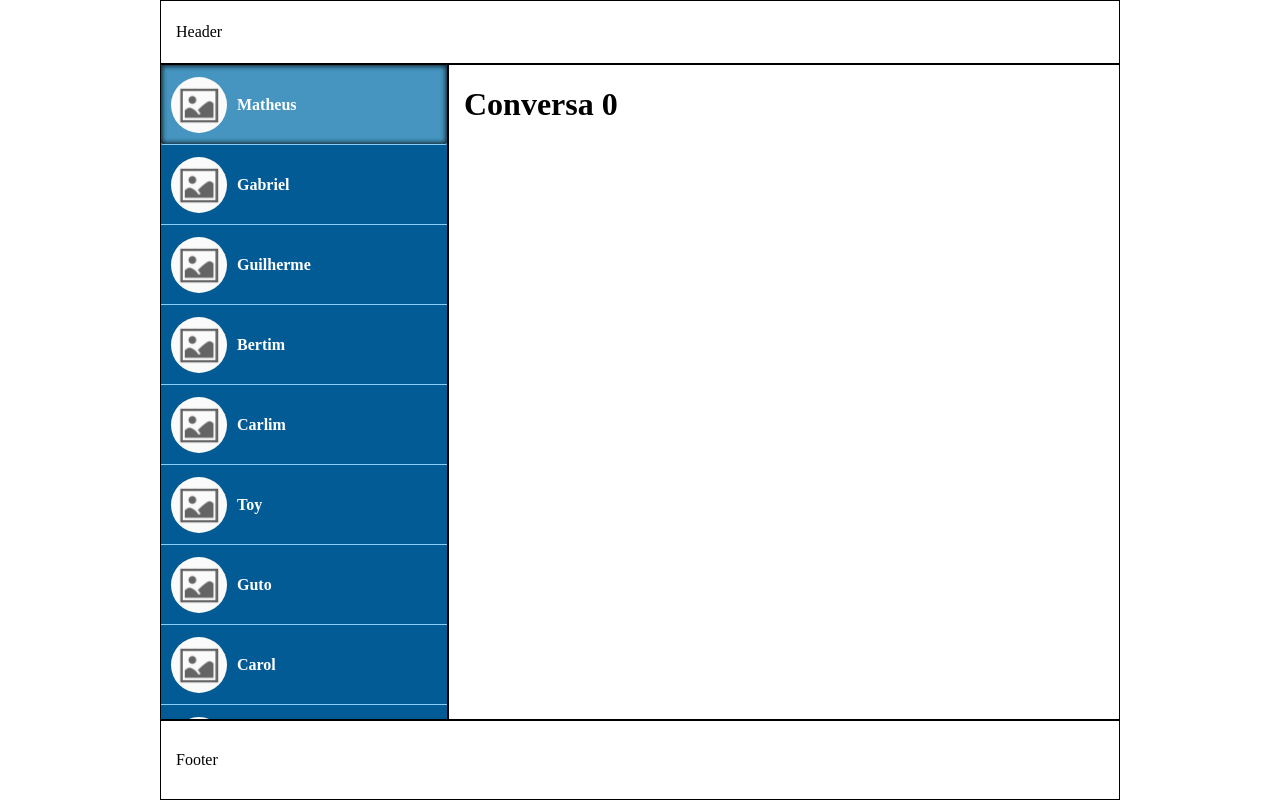
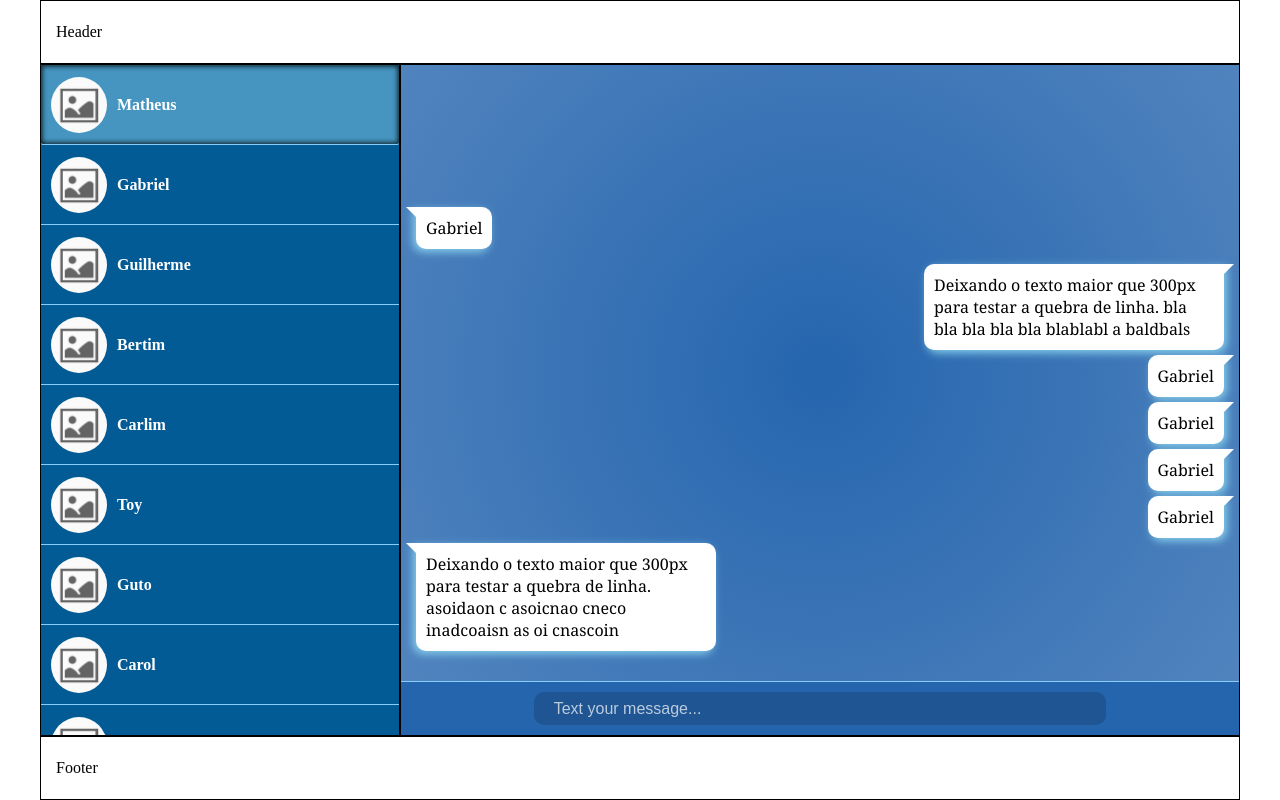
Before and after one commit to matheusclima/messenger, a React (Create React App) app in the folder frontend/: page / in a window 1280 px wide. Built offline with nearby package versions, Linux system fonts and the light colour scheme.

Commit message:
Criação do componente MessageViewer onde será realizada a troca de mensagens

```diff
--- a/frontend/src/App.css
+++ b/frontend/src/App.css
@@ -1,6 +1,6 @@
 :root {
     --header-height: 8vh;
-    --footer-height: 10vh;
+    --footer-height: 8vh;
 }
 
 * {
@@ -9,7 +9,7 @@
 
 body {
     margin: auto;
-    max-width: 960px;
+    max-width: 1200px;
 }
 
 .header {
@@ -27,11 +27,6 @@ main {
     height: calc(100vh - var(--header-height) - var(--footer-height));
 }
 
-.chat-list__messages {
-    border: 1px solid black;
-    padding-left: 15px;
-}
-
 .footer {
     display: flex;
     align-items: center;
--- a/frontend/src/App.js
+++ b/frontend/src/App.js
@@ -1,5 +1,6 @@
 import "./App.css";
 import ChatList from "./components/ChatList"
+import MessageViewer from "./components/MessageViewer"
 import {useState} from "react"
 
 function App() {
@@ -34,10 +35,7 @@ function App() {
       <main>
 
         <ChatList chatList = {chatList} changeActiveChatId = {changeActiveChatId}/>
-
-        <div className="chat-list__messages">
-          <h1>Conversa {activeChatId}</h1>
-        </div>
+        <MessageViewer activeChatId = {activeChatId}/>
 
       </main>
 
--- /dev/null
+++ b/frontend/src/components/MessageViewer/index.js
@@ -0,0 +1,122 @@
+import React, { useEffect, useState } from "react";
+import "./style.css";
+
+function MessageViewer({ activeChatId }) {
+  let chatList = [
+    {
+      id: 0,
+      chat: [
+        {
+          id: 0,
+          text: "Deixando o texto maior que 300px para testar a quebra de linha. asoidaon c asoicnao cneco inadcoaisn as oi cnascoin",
+          time: "10:30 AM",
+          type: "reciever",
+        },
+        {
+          id: 1,
+          text: "Gabriel",
+          time: "10:31 AM",
+          type: "sender",
+        },
+        {
+          id: 2,
+          text: "Gabriel",
+          time: "10:31 AM",
+          type: "sender",
+        },
+        {
+          id: 3,
+          text: "Gabriel",
+          time: "10:31 AM",
+          type: "sender",
+        },
+        {
+          id: 4,
+          text: "Gabriel",
+          time: "10:31 AM",
+          type: "sender",
+        },
+        {
+          id: 5,
+          text: "Deixando o texto maior que 300px para testar a quebra de linha. bla bla bla bla bla blablabl a baldbals",
+          time: "10:31 AM",
+          type: "sender",
+        },
+        {
+          id: 6,
+          text: "Gabriel",
+          time: "10:31 AM",
+          type: "reciever",
+        }
+      ],
+    },
+    {
+      id: 1,
+      chat: [
+        {
+          id: 0,
+          text: "Chat 2 - Teste",
+          time: "10:30 AM",
+          type: "reciever",
+        },
+        {
+          id: 1,
+          text: "Deu certo",
+          time: "10:31 AM",
+          type: "sender",
+        },
+      ],
+    },
+  ];
+
+  let messageList = chatList.filter((chat) => {
+    return chat.id == activeChatId;
+  })[0];
+
+  const sendMessage = (event) => {
+    let input = document.getElementsByClassName("text-input")[0]
+    let newId = messageList.chat[messageList.chat.length - 1].id + 1
+    if(event.key === "Enter") {
+      messageList.chat.push({
+        id: newId,
+        text: input.nodeValue,
+        type: "sender"
+      })
+    }
+  }
+
+  return (
+    <div className="main-screen">
+
+      <div className="chat-list__messages">
+        {messageList?.chat?.map((msg) => {
+          if (msg.type == "sender")
+            return (
+              <div className="msg msg-sender" key={msg.id}>
+                <div className="ballon msg-sender__ballon">
+                  <span>{msg.text}</span>
+                </div>
+              </div>
+            );
+          return (
+            <div className="msg msg-reciever">
+              <div className="ballon msg-reciever__ballon" key={msg.id}>
+                <span>{msg.text}</span>
+              </div>
+            </div>
+          );
+        })}
+      </div>
+
+      <div className="input">
+        <input type="text"
+        className="text-input"
+        placeholder="Text your message..."
+        onKeyDown={(e) => {sendMessage(e)}}/>
+      </div>
+
+    </div>
+  );
+}
+
+export default MessageViewer;
--- /dev/null
+++ b/frontend/src/components/MessageViewer/style.css
@@ -0,0 +1,116 @@
+:root {
+    --sender-ballon-bgcolor: #FFFFFF;
+    --reciever-ballon-bgcolor: #FFFFFF;
+}
+
+.main-screen {
+    display: flex;
+    flex-direction: column;
+    border: 1px solid black;
+}
+
+.chat-list__messages {
+    display: flex;
+    flex-direction: column-reverse;
+    height: 92%;
+    padding: 15px;
+    background: radial-gradient(circle, rgba(37,101,174,1) 0%, rgba(255, 255, 255, 1) 500%);
+    overflow-y: scroll;
+}
+
+.input {
+    display: flex;
+    justify-content: space-around;
+    width: 100%;
+    height: 8%;
+    padding: 10px;
+    background: rgba(37,101,174,1);
+    border-top: 1px solid lightskyblue;
+}
+
+::placeholder {
+    color: white;
+    opacity: 70%;
+}
+
+.text-input {
+    width: 70%;
+    background: rgb(25, 70, 120, 0.5);
+    color: white;
+    border: 0;
+    border-radius: 10px;
+    outline: none;
+    padding-left: 20px;
+    font-size: 1rem;
+}
+
+.chat-list__messages::-webkit-scrollbar {
+    width: 5px;
+}
+
+.chat-list__messages::-webkit-scrollbar-thumb {
+    background-color: lightgrey;
+}
+
+.msg {
+    display: flex;
+    width: 100%;
+    margin-bottom: 5px;
+}
+
+.msg-sender {
+    justify-content: flex-end;
+}
+
+.msg-reciever {
+    justify-content: flex-start;
+}
+
+.ballon {
+    font-family: Georgia, 'Times New Roman', Times, serif;
+    display: flex;
+    width: fit-content;
+    max-width: 300px;
+}
+
+.msg-sender__ballon {
+    border-radius: 10px 0 10px 10px;
+    padding: 10px 0 10px 10px;
+    box-shadow: 3px 3px 8px skyblue;
+    border-radius: 10px 0 10px 10px;
+    background-color: var(--sender-ballon-bgcolor);
+}
+
+.msg-sender__ballon::after {
+    content: "";
+    position: relative;
+    top: -10px;
+    right: -10px;
+    width: 0;
+    height: 0;
+    border-top: 10px solid var(--sender-ballon-bgcolor);
+    border-right: 10px solid transparent;
+    border-bottom: 10px solid none;
+    border-left: 10px solid none;
+}
+
+.msg-reciever__ballon {
+    border-radius: 0 10px 10px;
+    padding: 10px 10px 10px 0;
+    margin-bottom: 10px;
+    box-shadow: -3px 3px 8px skyblue;
+    background-color: var(--reciever-ballon-bgcolor);
+}
+
+.msg-reciever__ballon::before {
+    content: "";
+    position: relative;
+    top: -10px;
+    left: -10px;
+    width: 0;
+    height: 0;
+    border-top: 10px solid var(--reciever-ballon-bgcolor);
+    border-right: 10px solid none;
+    border-bottom: 10px solid none;
+    border-left: 10px solid transparent;
+}
```
